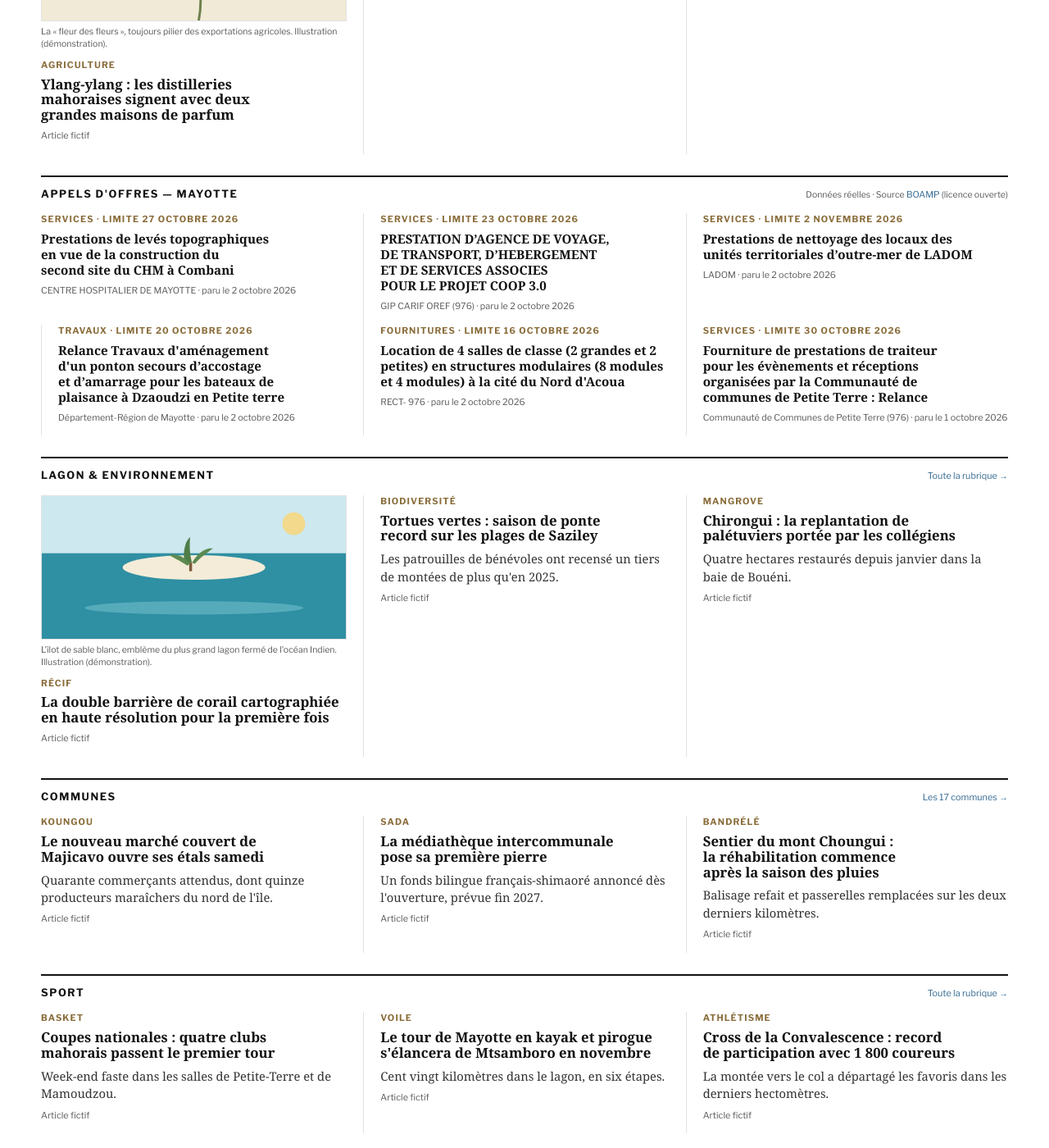
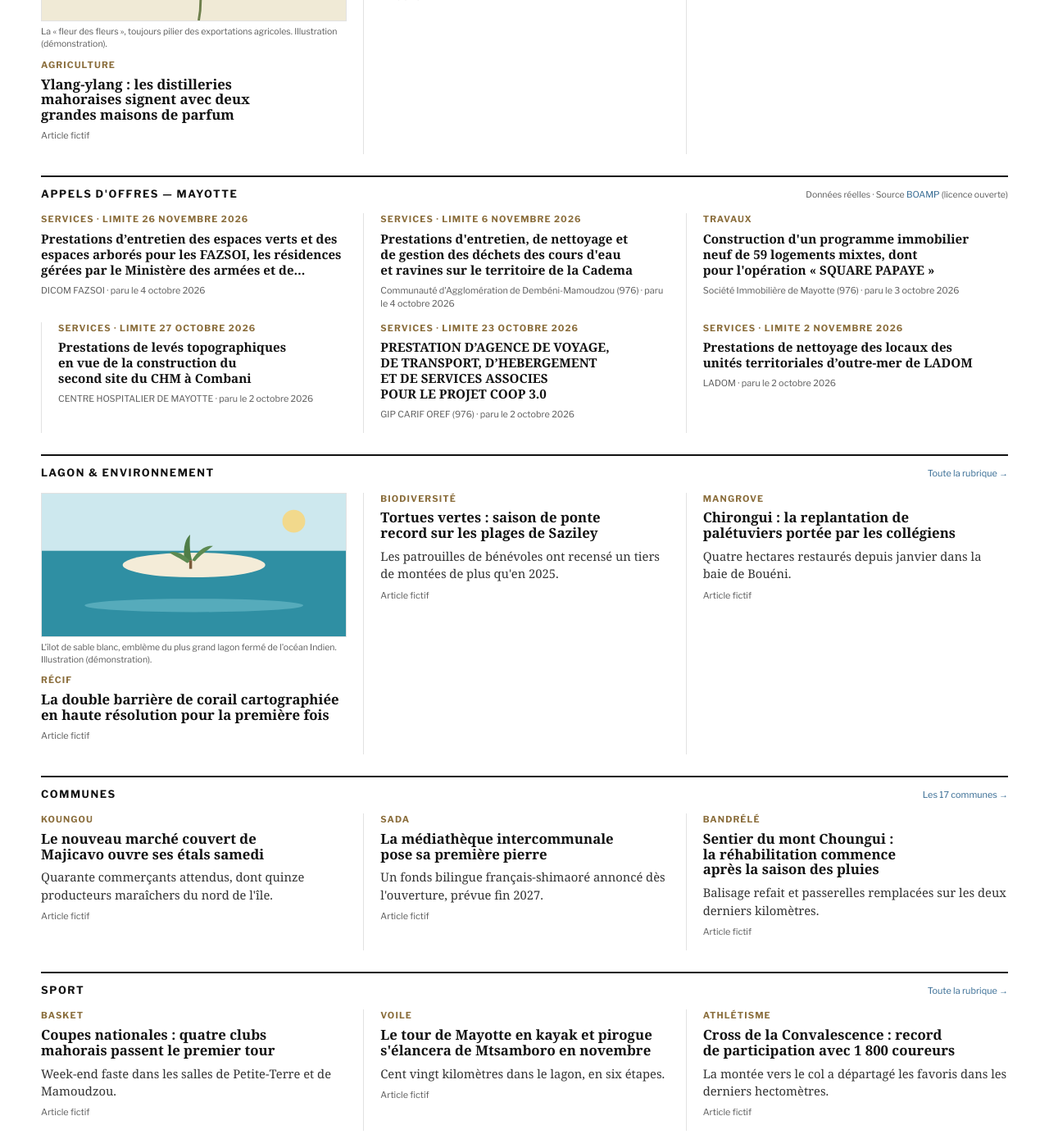
Before and after one commit to esdine/observateur-mayotte, a Jekyll site: the page built from index.html, in a window 1280 px wide and 1400 px high, scrolled down 1578 px. Shown: the whole window at 82% size. Built offline with Jekyll 4.4.1, drawn with Linux system fonts in a browser that asks for light colours; some web fonts are replaced; some of the changed text lies outside the part shown.

```diff
--- a/_data/marches.yml
+++ b/_data/marches.yml
@@ -1,5 +1,25 @@
 # Genere par outils/maj_marches.py - source BOAMP (open data, licence ouverte)
 avis:
+  - objet: "Prestations d’entretien des espaces verts et des espaces arborés pour les FAZSOI, les résidences gérées par le Ministère des armées et de…"
+    acheteur: "DICOM FAZSOI"
+    type: "Services"
+    famille: "Marchés européens"
+    parution: "4 octobre 2026"
+    limite: "26 novembre 2026"
+    lien: "https://www.boamp.fr/pages/avis/?q=idweb:26-95111"
+  - objet: "Prestations d'entretien, de nettoyage et de gestion des déchets des cours d'eau et ravines sur le territoire de la Cadema"
+    acheteur: "Communauté d'Agglomération de Dembéni-Mamoudzou (976)"
+    type: "Services"
+    famille: "Marchés européens"
+    parution: "4 octobre 2026"
+    limite: "6 novembre 2026"
+    lien: "https://www.boamp.fr/pages/avis/?q=idweb:26-95146"
+  - objet: "Construction d'un programme immobilier neuf de 59 logements mixtes, dont pour l'opération « SQUARE PAPAYE »"
+    acheteur: "Société Immobilière de Mayotte (976)"
+    type: "Travaux"
+    famille: "Marchés européens"
+    parution: "3 octobre 2026"
+    lien: "https://www.boamp.fr/pages/avis/?q=idweb:26-95064"
   - objet: "Prestations de levés topographiques en vue de la construction du second site du CHM à Combani"
     acheteur: "CENTRE HOSPITALIER DE MAYOTTE"
     type: "Services"
@@ -21,24 +41,3 @@ avis:
     parution: "2 octobre 2026"
     limite: "2 novembre 2026"
     lien: "https://www.boamp.fr/pages/avis/?q=idweb:26-94441"
-  - objet: "Relance Travaux d'aménagement d'un ponton secours d’accostage et d’amarrage pour les bateaux de plaisance à Dzaoudzi en  Petite terre"
-    acheteur: "Département-Région de Mayotte"
-    type: "Travaux"
-    famille: "Marchés entre 90 k€ et seuils européens"
-    parution: "2 octobre 2026"
-    limite: "20 octobre 2026"
-    lien: "https://www.boamp.fr/pages/avis/?q=idweb:26-95116"
-  - objet: "Location de 4 salles de classe (2 grandes et 2 petites) en structures modulaires (8 modules et 4 modules) à la cité du Nord d'Acoua"
-    acheteur: "RECT- 976"
-    type: "Fournitures"
-    famille: "Marchés entre 90 k€ et seuils européens"
-    parution: "2 octobre 2026"
-    limite: "16 octobre 2026"
-    lien: "https://www.boamp.fr/pages/avis/?q=idweb:26-95453"
-  - objet: "Fourniture de prestations de traiteur pour les évènements et réceptions organisées par la Communauté de communes de Petite Terre : Relance"
-    acheteur: "Communauté de Communes de Petite Terre (976)"
-    type: "Services"
-    famille: "Marchés européens"
-    parution: "1 octobre 2026"
-    limite: "30 octobre 2026"
-    lien: "https://www.boamp.fr/pages/avis/?q=idweb:26-94196"
--- a/_data/revue.yml
+++ b/_data/revue.yml
@@ -14,14 +14,14 @@ sources:
   - nom: "Le Journal de Mayotte"
     site: "https://lejournaldemayotte.yt/"
     titres:
+      - titre: "Deux nouvelles écoles programmées à Mamoudzou"
+        lien: "https://lejournaldemayotte.yt/2026/10/03/deux-nouvelles-ecoles-programmees-a-mamoudzou/"
+      - titre: "Dix éducateurs de l’US Kavani partis en immersion à Berlin grâce aux fonds européens"
+        lien: "https://lejournaldemayotte.yt/2026/10/03/dix-educateurs-de-lus-kavani-partis-en-immersion-a-berlin-grace-aux-fonds-europeens/"
       - titre: "Mayotte installe son Observatoire des dynamiques territoriales pour piloter l’offre scolaire"
         lien: "https://lejournaldemayotte.yt/2026/10/03/mayotte-installe-son-observatoire-des-dynamiques-territoriales-pour-piloter-loffre-scolaire/"
       - titre: "Choose Outre-Mer met les recruteurs face aux défis de l’insertion à Mayotte"
         lien: "https://lejournaldemayotte.yt/2026/10/02/choose-outre-mer-met-les-recruteurs-face-aux-defis-de-linsertion-a-mayotte/"
-      - titre: "Octobre Rose veut aller directement à la rencontre des femmes à Mayotte"
-        lien: "https://lejournaldemayotte.yt/2026/10/02/octobre-rose-veut-aller-directement-a-la-rencontre-des-femmes-a-mayotte/"
-      - titre: "« Le travail de recensement est en cours », le maire de Mamoudzou s’est lancé dans un contrôle du bâti"
-        lien: "https://lejournaldemayotte.yt/2026/10/02/le-travail-de-recensement-est-en-cours-le-maire-de-mamoudzou-sest-lance-dans-un-controle-du-bati/"
   - nom: "L'Info Kwezi"
     site: "https://www.linfokwezi.fr/"
     titres:
```
Also changed, not shown: _data/meteo.yml (+5 -5 lines).
